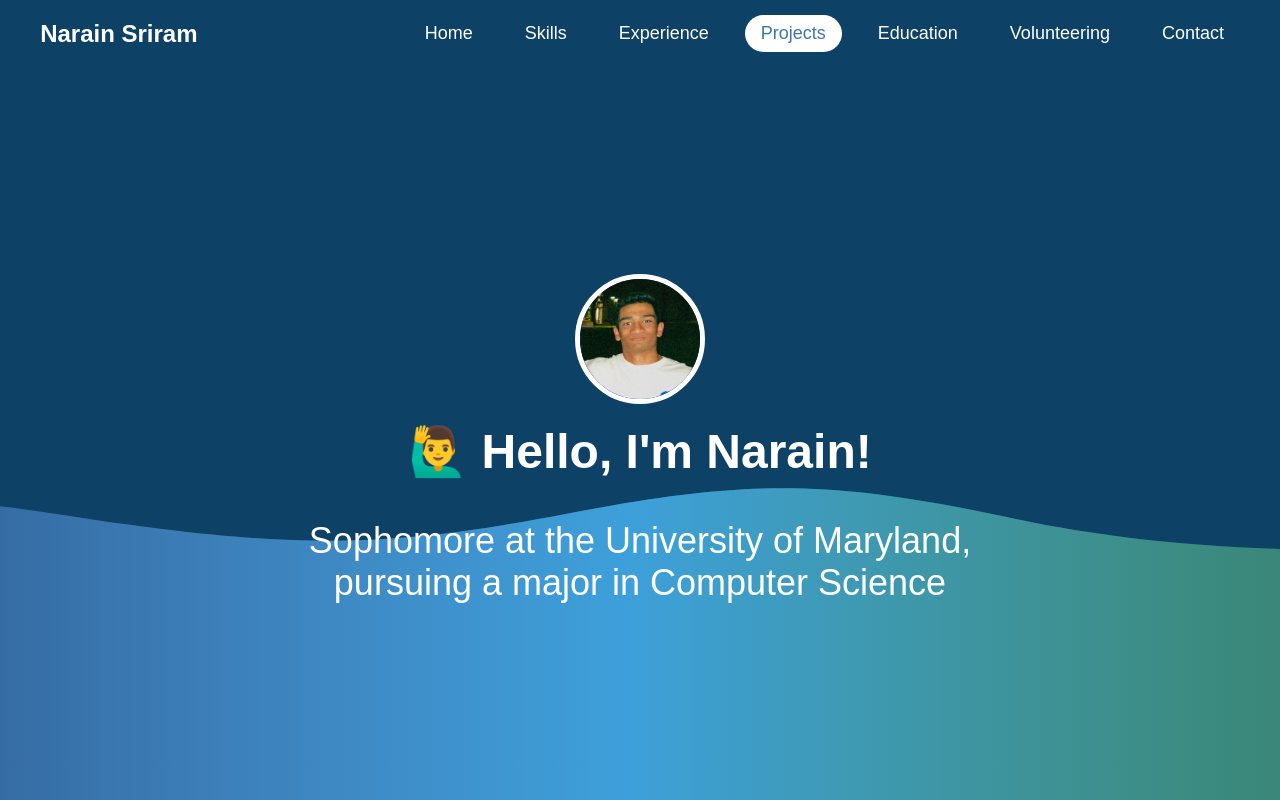
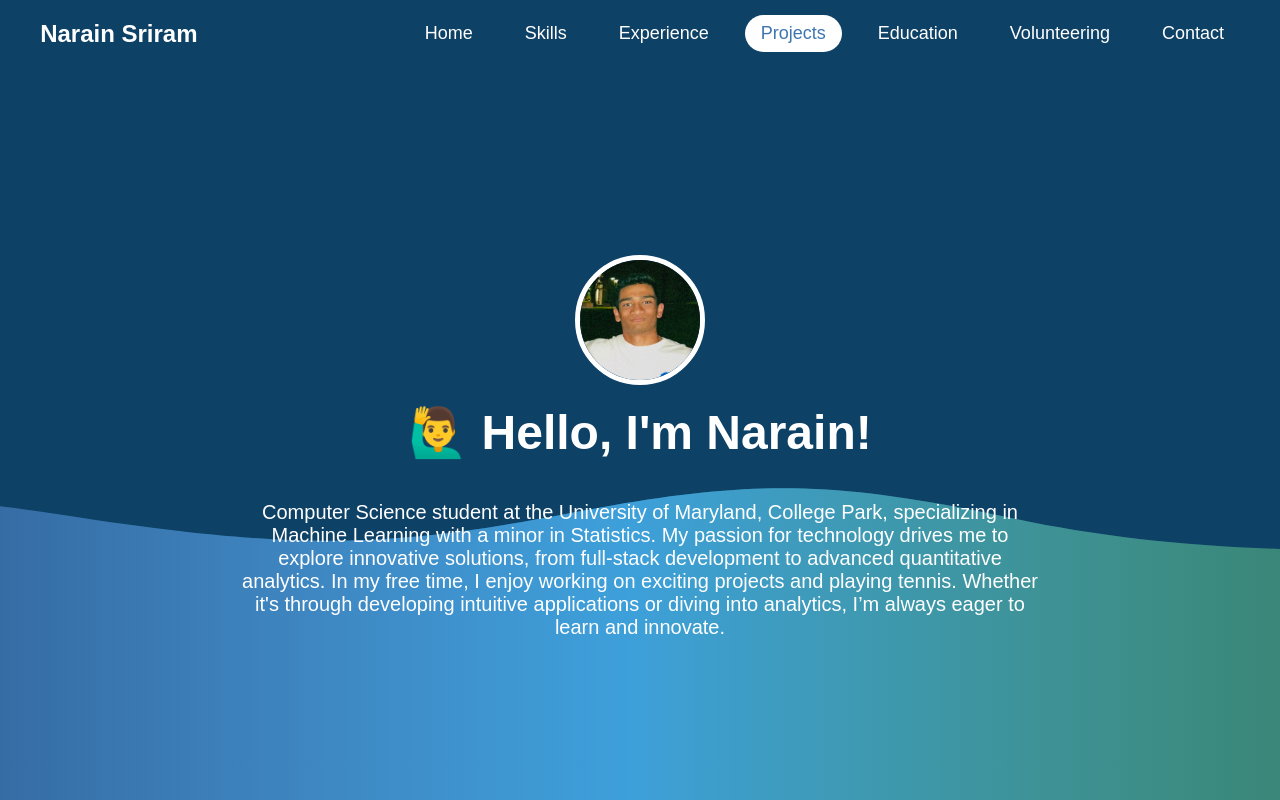
Before and after one commit to narainsriram2020/personalwebsite, a React (Create React App) app: page / in a window 1280 px wide. Shown: the top 800 px of the page. Built offline with nearby package versions, Linux system fonts and the light colour scheme.

Commit message:
inag website

```diff
--- a/src/Home.js
+++ b/src/Home.js
@@ -10,7 +10,12 @@ function Home() {
         </ImageContainer>
         <AnimatedText>
           <Heading>🙋‍♂️ Hello, I'm Narain!</Heading>
-          <SubHeading>Sophomore at the University of Maryland, pursuing a major in Computer Science</SubHeading>
+          {/*<SubHeading>Sophomore at the University of Maryland, pursuing a major in Computer Science</SubHeading> subheading is 36px change that*/}
+          <SubHeading>
+            Computer Science student at the University of Maryland, College Park, specializing in Machine Learning with a minor in Statistics. My passion for technology drives me to explore innovative solutions, from full-stack development to advanced quantitative analytics.
+            In my free time, I enjoy working on exciting projects and playing tennis.
+            Whether it's through developing intuitive applications or diving into analytics, I’m always eager to learn and innovate.
+          </SubHeading>
         </AnimatedText>
       </Content>
       <SVGContainer>
@@ -140,7 +145,7 @@ const Heading = styled.h2`
 
 const SubHeading = styled.p`
   color: white;
-  font-size: 36px;
+  font-size: 20px;
 `;
 
 export default Home;
```
